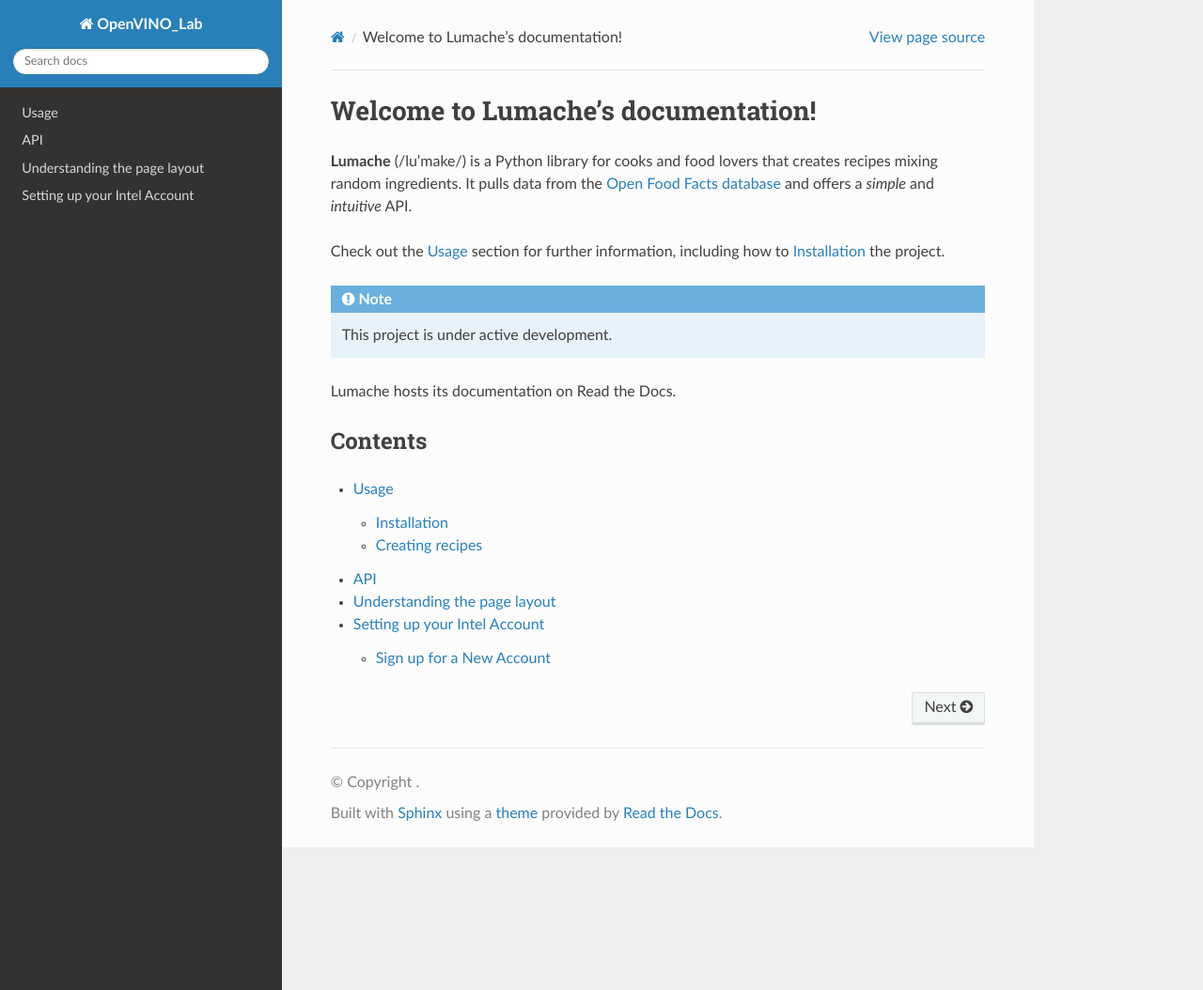
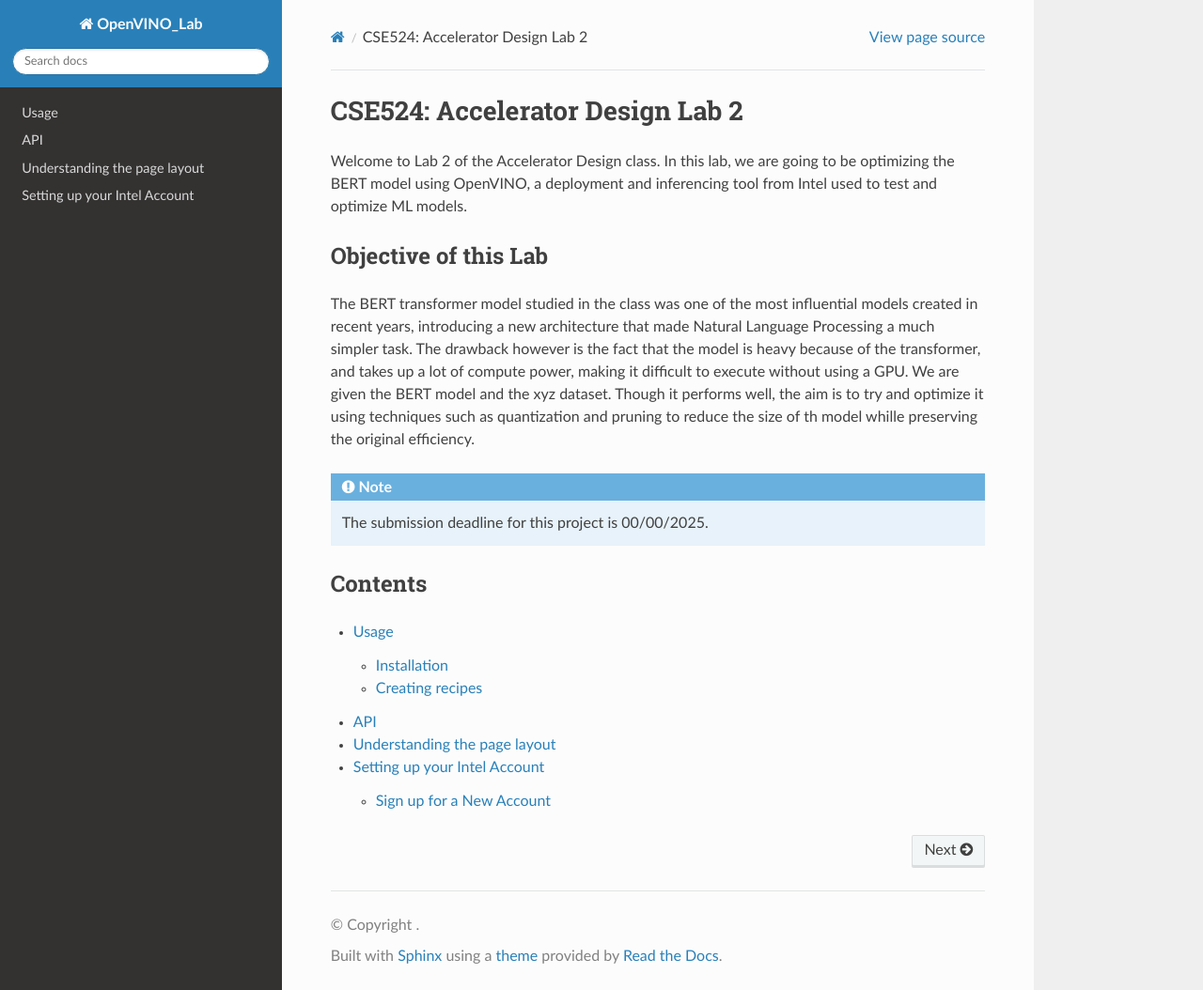
Before and after one commit to Rishabkashyap14/OpenVINO_Lab, a Sphinx documentation site: the page built from docs/source/index.rst, in a window 1280 px wide and 1054 px high. Shown: the whole window at 94% size. Built offline with Sphinx 7.4.7 and the Read the Docs theme 3.1.0, drawn with Linux system fonts in a browser that asks for light colours.

Commit message:
Index page changes

```diff
--- a/docs/source/index.rst
+++ b/docs/source/index.rst
@@ -1,18 +1,16 @@
-Welcome to Lumache's documentation!
+CSE524: Accelerator Design Lab 2
 ===================================
 
-**Lumache** (/lu'make/) is a Python library for cooks and food lovers
-that creates recipes mixing random ingredients.
-It pulls data from the `Open Food Facts database <https://world.openfoodfacts.org/>`_
-and offers a *simple* and *intuitive* API.
+Welcome to Lab 2 of the Accelerator Design class. In this lab, we are going to be optimizing the BERT model using OpenVINO, a deployment and inferencing tool from Intel used to test and optimize ML models.
 
-Check out the :doc:`usage` section for further information, including
-how to :ref:`installation` the project.
+Objective of this Lab
+--------------
+
+The BERT transformer model studied in the class was one of the most influential models created in recent years, introducing a new architecture that made Natural Language Processing a much simpler task. The drawback however is the fact that the model is heavy because of the transformer, and takes up a lot of compute power, making it difficult to execute without using a GPU. We are given the BERT model and the xyz dataset. Though it performs well, the aim is to try and optimize it using techniques such as quantization and pruning to reduce the size of th model whille preserving the original efficiency.
 
 .. note::
 
-   This project is under active development.
-Lumache hosts its documentation on Read the Docs.
+   The submission deadline for this project is 00/00/2025.
 
 Contents
 --------
```
